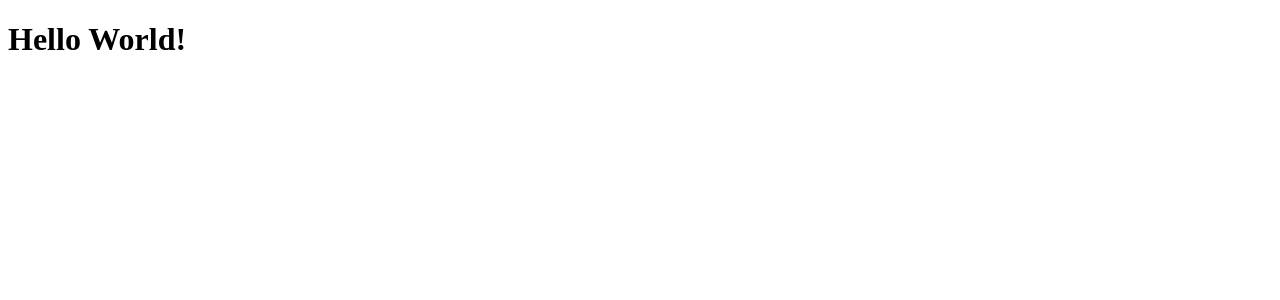
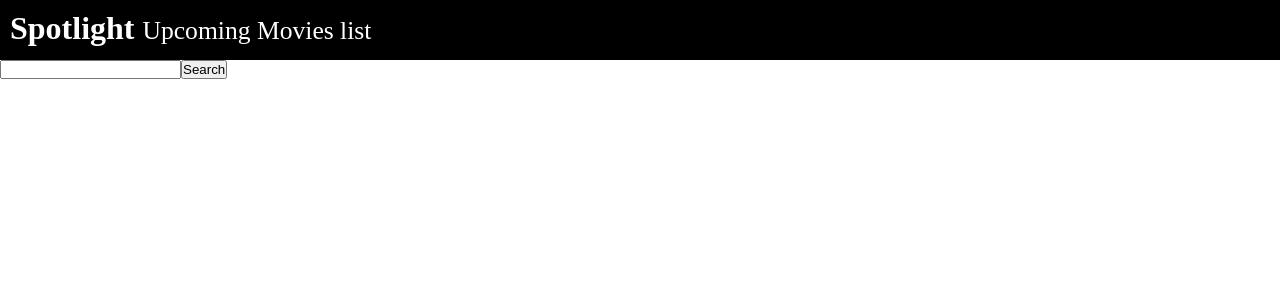
Before and after one commit to edsondota/spotlight, a Vue app: page / in a window 1280 px wide. Shown: the top 300 px of the page. Built offline with nearby package versions, Linux system fonts and the light colour scheme.

Commit message:
Add search component to app

```diff
--- a/src/App.vue
+++ b/src/App.vue
@@ -1,5 +1,24 @@
 <template>
   <div id="app">
-    <h1>Hello World!</h1>
+    <Search />
   </div>
 </template>
+
+<script>
+import Search from './components/Search.vue';
+
+export default {
+  components: {
+    Search,
+  },
+};
+</script>
+
+<style lang="scss">
+  html,
+  body,
+  * {
+    margin: 0;
+    padding: 0;
+  }
+</style>
```
